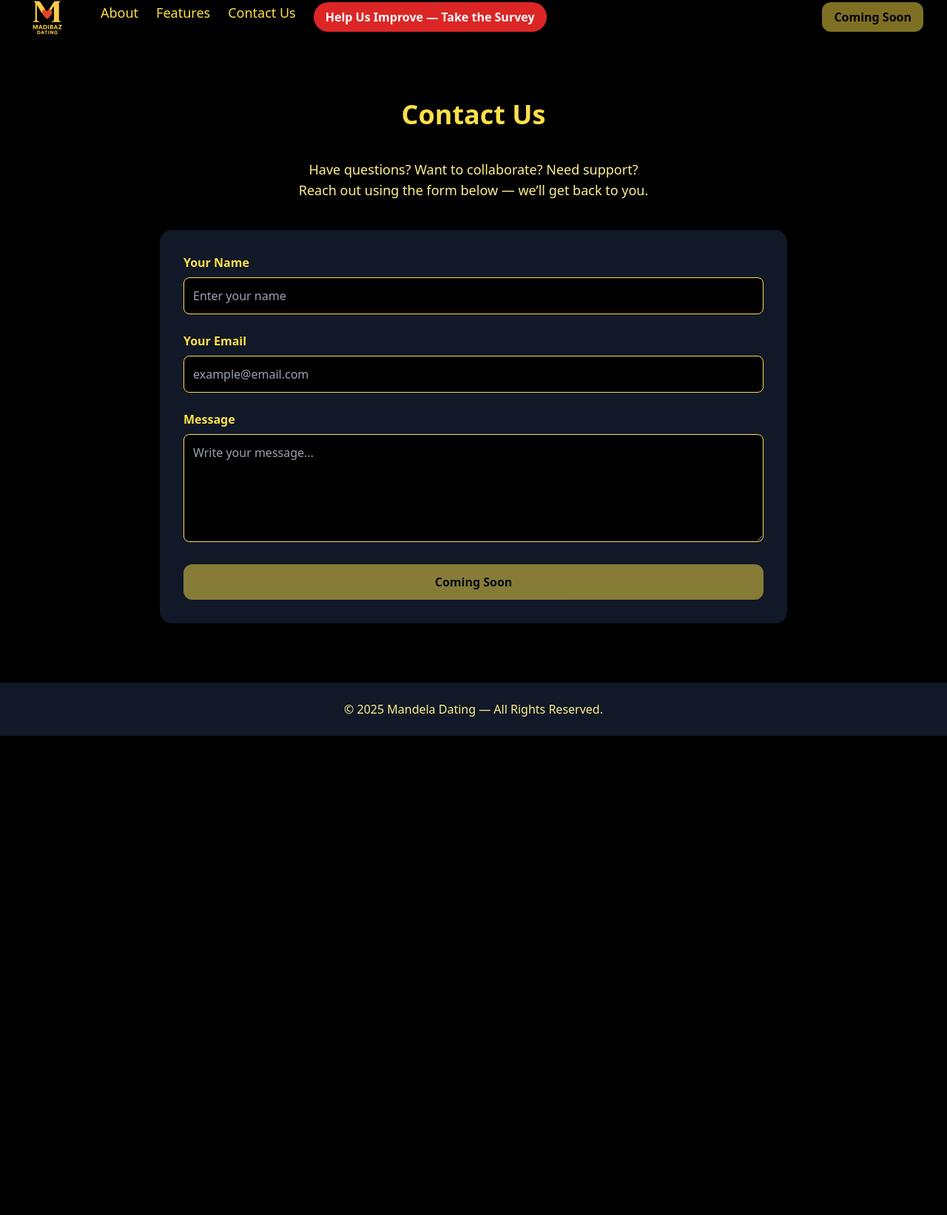
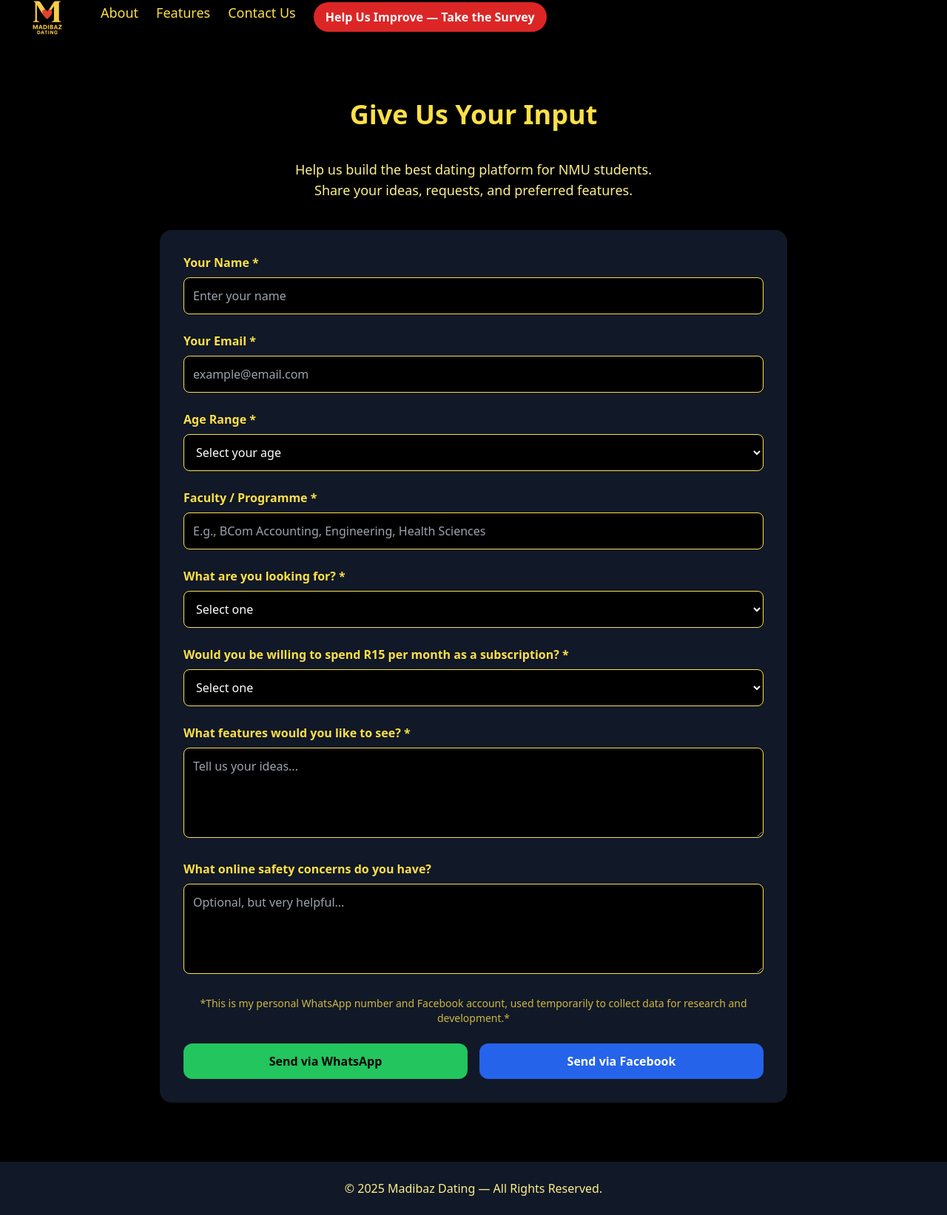
Before and after one commit to Lwandiso-LLL/Madibazi-Dating-App, a plain HTML site: page contact.html in a window 1280 px wide. Shown: the part 9-1652 px from the top of the page at 74% size. Before the commit the page ends 1004 px from the top, so only its background shows below. Drawn offline with nearby package versions, Linux system fonts and the light colour scheme.

Commit message:
Add files via upload

```diff
--- a/contact.html
+++ b/contact.html
@@ -7,13 +7,14 @@
     <meta name="creator" content="Lwandiso Nunu">
     <meta name="publisher" content="Lwandiso Nunu">
 
-    <title>Contact Us — Mandela Dating</title>
+    <title>Contact Us — Madibaz Dating</title>
     <script src="https://cdn.tailwindcss.com"></script>
     <script defer src="//unpkg.com/alpinejs"></script>
 </head>
 
 <body class="bg-black text-yellow-300">
 
+    <!-- NAVBAR -->
     <nav class="sm:sticky top-0 left-0 right-0 w-full bg-black text-yellow-300 shadow-md z-50" x-data="{ open: false }">
         <div class="max-w-7xl mx-auto px-4 sm:px-6 lg:px-8">
             <div class="flex justify-between h-16 items-center">
@@ -34,13 +35,6 @@
                     </div>
                 </div>
 
-                <div class="hidden md:flex gap-4">
-                    <button
-                        class="bg-yellow-300 text-black px-4 py-2 rounded-xl font-semibold animate-pulse cursor-not-allowed">
-                        Coming Soon
-                    </button>
-                </div>
-
                 <div class="md:hidden">
                     <button @click="open = ! open" class="text-yellow-300 focus:outline-none">
                         <svg class="h-6 w-6" stroke="currentColor" fill="none" viewBox="0 0 24 24">
@@ -57,6 +51,7 @@
             </div>
         </div>
 
+
         <div :class="{'block': open, 'hidden': ! open}"
             class="hidden md:hidden bg-black text-yellow-300 px-6 py-5 border-t border-yellow-300">
             <div class="flex flex-col space-y-4">
@@ -71,47 +66,178 @@
         </div>
     </nav>
 
-
+    <!-- FORM SECTION -->
     <section class="max-w-4xl mx-auto px-6 py-20">
 
-        <h1 class="text-4xl font-bold text-center mb-10">Contact Us</h1>
+        <h1 class="text-4xl font-bold text-center mb-10">Give Us Your Input</h1>
 
         <p class="text-center text-lg mb-10 text-yellow-200">
-            Have questions? Want to collaborate? Need support?<br>
-            Reach out using the form below — we’ll get back to you.
+            Help us build the best dating platform for NMU students.<br>
+            Share your ideas, requests, and preferred features.
         </p>
 
-        <form class="bg-gray-900 p-8 rounded-2xl shadow-lg">
-            <div class="mb-6">
-                <label class="block mb-2 font-semibold">Your Name</label>
-                <input type="text" class="w-full p-3 rounded-lg bg-black border border-yellow-300 text-white"
+        <form id="feedbackForm" class="bg-gray-900 p-8 rounded-2xl shadow-lg space-y-6">
+
+            <!-- NAME -->
+            <div>
+                <label class="block mb-2 font-semibold">Your Name *</label>
+                <input required type="text" name="name"
+                    class="w-full p-3 rounded-lg bg-black border border-yellow-300 text-white"
                     placeholder="Enter your name">
             </div>
 
-            <div class="mb-6">
-                <label class="block mb-2 font-semibold">Your Email</label>
-                <input type="email" class="w-full p-3 rounded-lg bg-black border border-yellow-300 text-white"
+            <!-- EMAIL -->
+            <div>
+                <label class="block mb-2 font-semibold">Your Email *</label>
+                <input required type="email" name="email"
+                    class="w-full p-3 rounded-lg bg-black border border-yellow-300 text-white"
                     placeholder="example@email.com">
             </div>
 
-            <div class="mb-6">
-                <label class="block mb-2 font-semibold">Message</label>
-                <textarea class="w-full p-3 rounded-lg bg-black border border-yellow-300 text-white" rows="5"
-                    placeholder="Write your message..."></textarea>
+            <!-- AGE RANGE -->
+            <div>
+                <label class="block mb-2 font-semibold">Age Range *</label>
+                <select required name="age"
+                    class="w-full p-3 rounded-lg bg-black border border-yellow-300 text-white">
+                    <option value="">Select your age</option>
+                    <option>18–20</option>
+                    <option>21–23</option>
+                    <option>24–26</option>
+                    <option>27+</option>
+                </select>
             </div>
 
-            <button type="button" disabled
-                class="w-full bg-yellow-300 text-black py-3 rounded-xl font-bold cursor-not-allowed animate-pulse">
-                Coming Soon
-            </button>
+            <!-- FACULTY -->
+            <div>
+                <label class="block mb-2 font-semibold">Faculty / Programme *</label>
+                <input required type="text" name="faculty"
+                    class="w-full p-3 rounded-lg bg-black border border-yellow-300 text-white"
+                    placeholder="E.g., BCom Accounting, Engineering, Health Sciences">
+            </div>
+
+            <!-- WHAT THEY ARE LOOKING FOR -->
+            <div x-data="{ goal: '' }">
+                <label class="block mb-2 font-semibold">What are you looking for? *</label>
+
+                <select required x-model="goal" name="goal"
+                    class="w-full p-3 rounded-lg bg-black border border-yellow-300 text-white">
+                    <option value="">Select one</option>
+                    <option>Making new friends</option>
+                    <option>Casual dating</option>
+                    <option>Serious relationship</option>
+                    <option>Study partners</option>
+                    <option>Networking / Social</option>
+                    <option value="Other">Other</option>
+                </select>
+
+                <!-- OTHER OPTION FIELD (HIDDEN BY DEFAULT) -->
+                <div x-show="goal === 'Other'" x-transition>
+                    <input type="text" name="otherGoal"
+                        class="mt-3 w-full p-3 rounded-lg bg-black border border-yellow-300 text-white"
+                        placeholder="Please specify...">
+                </div>
+            </div>
+
+            <!-- SUBSCRIPTION QUESTION -->
+            <div>
+                <label class="block mb-2 font-semibold">Would you be willing to spend R15 per month as a subscription? *</label>
+                <select required name="subscription"
+                    class="w-full p-3 rounded-lg bg-black border border-yellow-300 text-white">
+                    <option value="">Select one</option>
+                    <option>Yes</option>
+                    <option>No</option>
+                    <option>Maybe</option>
+                    <option>Only if it includes more features</option>
+                </select>
+            </div>
+
+            <!-- FEATURES -->
+            <div>
+                <label class="block mb-2 font-semibold">What features would you like to see? *</label>
+                <textarea required name="features" rows="4"
+                    class="w-full p-3 rounded-lg bg-black border border-yellow-300 text-white"
+                    placeholder="Tell us your ideas..."></textarea>
+            </div>
+
+            <!-- SAFETY CONCERNS -->
+            <div>
+                <label class="block mb-2 font-semibold">What online safety concerns do you have?</label>
+                <textarea name="safety" rows="4"
+                    class="w-full p-3 rounded-lg bg-black border border-yellow-300 text-white"
+                    placeholder="Optional, but very helpful..."></textarea>
+            </div>
+
+            <!-- NOTE -->
+            <p class="text-yellow-300 text-sm text-center opacity-80">
+                *This is my personal WhatsApp number and Facebook account, used temporarily to collect data for research and development.*
+            </p>
+
+            <!-- BUTTONS -->
+            <div class="flex flex-col md:flex-row gap-4 mt-6">
+                <button type="button" id="whatsappBtn"
+                    class="w-full bg-green-500 text-black py-3 rounded-xl font-bold hover:bg-green-600 transition">
+                    Send via WhatsApp
+                </button>
+
+                <button type="button" id="facebookBtn"
+                    class="w-full bg-blue-600 text-white py-3 rounded-xl font-bold hover:bg-blue-700 transition">
+                    Send via Facebook
+                </button>
+            </div>
+
         </form>
     </section>
 
+    <footer class="bg-gray-900 py-6 text-center text-yellow-200">
+        <p>&copy; 2025 Madibaz Dating — All Rights Reserved.</p>
+    </footer>
 
+    <!-- SCRIPT FOR FORM + MESSAGE FORMAT -->
+    <script>
+        const whatsappNumber = "0719358875";
+        const facebookProfile = "https://www.facebook.com/lwandiso.nunu.52";
 
-    <footer class="bg-gray-900 py-6 text-center text-yellow-200">
-        <p>&copy; 2025 Mandela Dating — All Rights Reserved.</p>
-    </footer>
+        function getFormData() {
+            const form = document.getElementById("feedbackForm");
+            const data = new FormData(form);
+
+            // Validate "Other" input
+            if (data.get("goal") === "Other") {
+                if (!data.get("otherGoal")?.trim()) {
+                    alert("Please specify what you are looking for.");
+                    return null;
+                }
+            }
+
+            let message =
+                `*Madibaz Dating Feedback*\n\n` +
+                `*Your Name:* ${data.get("name")}\n` +
+                `*Your Email:* ${data.get("email")}\n` +
+                `*Age Range:* ${data.get("age")}\n` +
+                `*Faculty / Programme:* ${data.get("faculty")}\n` +
+                `*Looking For:* ${data.get("goal") === "Other" ? data.get("otherGoal") : data.get("goal")}\n` +
+                `*Willing to Pay R15/Month:* ${data.get("subscription")}\n` +
+                `*Requested Features:* ${data.get("features")}\n` +
+                `*Safety Concerns:* ${data.get("safety") || "None"}\n`;
+
+            return encodeURIComponent(message.replace(/\n/g, "%0A"));
+        }
+
+        document.getElementById("whatsappBtn").addEventListener("click", () => {
+            const msg = getFormData();
+            if (!msg) return;
+
+            window.open(`https://wa.me/27${whatsappNumber.substring(1)}?text=${msg}`, "_blank");
+        });
+
+        document.getElementById("facebookBtn").addEventListener("click", () => {
+            const msg = getFormData();
+            if (!msg) return;
+
+            window.open(facebookProfile, "_blank");
+            alert("Copy and paste this message into Messenger:\n\n" + decodeURIComponent(msg.replace(/%0A/g, "\n")));
+        });
+    </script>
 
 </body>
 
```
